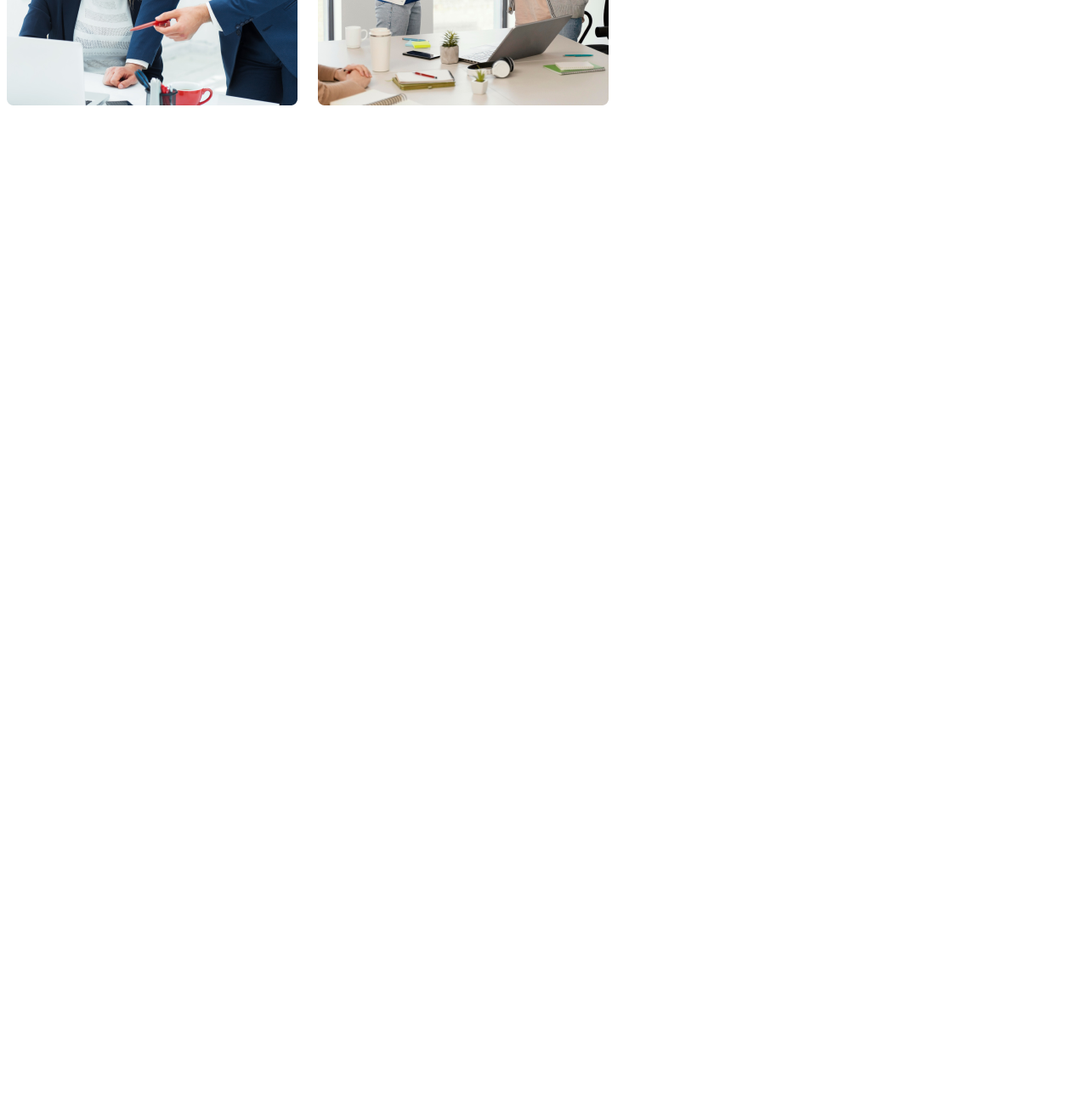
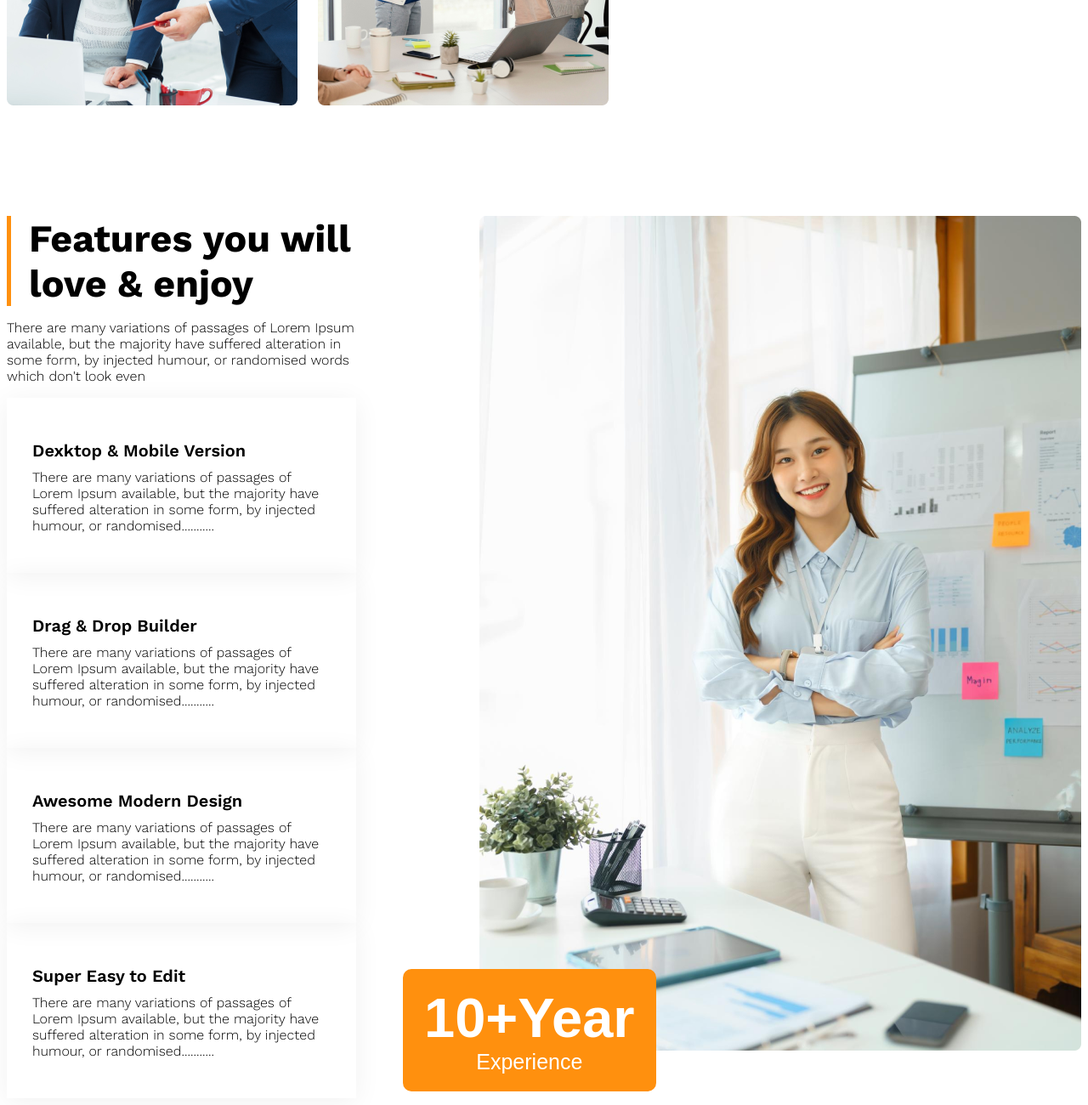
Before and after one commit to almamuntmn/g3-architects-website, a plain HTML site: page index.html in a window 1280 px wide. Shown: the part 1857-3157 px from the top of the page at 85% size. Before the commit the page ends 1989 px from the top, so only its background shows below. Drawn offline with nearby package versions, Linux system fonts and the light colour scheme.

Commit message:
features2

```diff
--- a/index.html
+++ b/index.html
@@ -40,9 +40,54 @@
                     <img src="images/team4.png" alt="">
                 </div>
                 <div class="features-info">
-            <h2 class="features-head"><span id="quick-list">Quick list</span><span class="of-our dark01"> of Our</span><br><span class="Feature"> Features</span></h2>
-            <p class="features-description">There are many variations of passages of Lorem Ipsum available, but the majority have suffered alteration in some form, by injected humour, or randomised words which don't look even</p>
+                    <h2 class="features-head"><span id="quick-list">Quick list</span><span class="of-our dark01"> of
+                            Our</span><br><span class="Feature"> Features</span></h2>
+                    <p class="features-description">There are many variations of passages of Lorem Ipsum available, but
+                        the majority have suffered alteration in some form, by injected humour, or randomised words
+                        which don't look even</p>
                     <button class="pbtn">Explore More</button>
+                </div>
+            </div>
+        </section>
+        <section>
+            <div class="features2 dflex">
+
+                <div class="features2-content">
+                    <div class="features2-head">
+                        <h3 class="features2-title">Features you will <br> love & enjoy</h3>
+                        <p class="features2-description">There are many variations of passages of Lorem Ipsum available,
+                            but
+                            the majority have suffered alteration in some form, by injected humour, or randomised words
+                            which don't look even</p>
+                    </div>
+                    <div class="content-info">
+                        <h3 class="content-info-title">Dexktop & Mobile Version</h3>
+                        <p class="content-info-description">There are many variations of passages of Lorem Ipsum
+                            available, but the majority have suffered alteration in some form, by injected humour, or
+                            randomised...........</p>
+                    </div>
+                    <div class="content-info">
+                        <h3 class="content-info-title">Drag & Drop Builder</h3>
+                        <p class="content-info-description">There are many variations of passages of Lorem Ipsum
+                            available, but the majority have suffered alteration in some form, by injected humour, or
+                            randomised...........</p>
+                    </div>
+                    <div class="content-info">
+                        <h3 class="content-info-title">Awesome Modern Design</h3>
+                        <p class="content-info-description">There are many variations of passages of Lorem Ipsum
+                            available, but the majority have suffered alteration in some form, by injected humour, or
+                            randomised...........</p>
+                    </div>
+                    <div class="content-info">
+                        <h3 class="content-info-title">Super Easy to Edit</h3>
+                        <p class="content-info-description">There are many variations of passages of Lorem Ipsum
+                            available, but the majority have suffered alteration in some form, by injected humour, or
+                            randomised...........</p>
+                    </div>
+                </div>
+                <div class="image-button">
+                    <img src="images/architect.png" alt="">
+                    <button class="pbtn exbtn"><span class="e10year">10+Year</span><br><span class="Experience">Experience</span></button>
                 </div>
             </div>
         </section>
--- a/style/style.css
+++ b/style/style.css
@@ -1,25 +1,28 @@
 @import url('https://fonts.googleapis.com/css2?family=Work+Sans:ital,wght@0,100..900;1,100..900&display=swap');
 
 
-.work-sans-font{
+.work-sans-font {
     font-family: "Work Sans", sans-serif;
     font-optical-sizing: auto;
     font-weight: 900;
     font-style: normal;
 }
+
 /* colors */
-.dark01{
+.dark01 {
     color: #131313;
 }
-.dark02{
+
+.dark02 {
     color: #424242;
 }
 
 /* shared style */
-.dflex{
+.dflex {
     display: flex;
 }
-.pbtn{
+
+.pbtn {
     padding: 20px 25px;
     background-color: #FF900E;
     font-size: 1.5rem;
@@ -28,104 +31,170 @@
     color: white;
     border-radius: 10px;
 }
-.description{
+
+.description {
     font-size: 1rem;
     font-weight: 300;
     margin-bottom: 2rem;
 }
-.header{
+
+.header {
     background-color: rgba(255, 144, 14, 0.1);
 }
-.logo{
+
+.logo {
     font-size: 3rem;
 }
 
-.navs, .title-content{
+.navs,
+.title-content {
     max-width: 1440px;
     margin: 0 auto;
 }
 
-.navs{
+.navs {
     align-items: center;
     justify-content: space-between;
 }
 
-.nav-items{
+.nav-items {
     list-style: none;
 }
-.nav-item{
+
+.nav-item {
     text-decoration: none;
     margin-right: 25px;
     font-size: 18px;
     font-weight: 400;
 }
 
-.title{
+.title {
     font-size: 4rem;
     font-weight: 700;
     margin-bottom: 1.6rem;
 }
 
-.banner-info{
+.banner-info {
     max-width: 862px;
     text-align: center;
     margin: 0 auto;
     margin-bottom: 50px;
 }
 
-.banner-image{
+.banner-image {
     width: 100%;
 }
 
 /* features style */
 
-.features{
+.features {
     max-width: 1440px;
     margin: 0 auto;
     align-items: center;
     margin-top: 85px;
 }
-.features-images{
+
+.features-images {
     display: grid;
     grid-template-columns: repeat(2, 1fr);
     gap: 24px;
     max-width: 100%;
 }
-.features-info{
+
+.features-info {
     margin-left: 75px;
+    max-width: 537px;
 }
-.features-head{
+
+.features-head {
     font-size: 2.8rem;
     margin-bottom: 1.5rem;
 }
-#quick-list{
+
+#quick-list {
     font-weight: 500;
     color: #727272;
 }
-.Feature{
+
+.Feature {
     color: #FF900E;
 }
 
-.features-description{
+.features-description {
     font-size: 1rem;
     font-weight: 300;
     margin-bottom: 2rem;
 }
+
+/* features2 style */
+.features2 {
+    max-width: 1440px;
+    margin: 0 auto;
+    margin-top: 130px;
+}
+
+.features2-content {
+    max-width: 586px;
+    margin-right: 145px;
+}
+
+.features2-title {
+    font-size: 2.8rem;
+    font-weight: 700;
+    border-left: 5px solid #FF900E;
+    padding-left: 21px;
+    margin-top: 0px;
+    margin-bottom: 0px;
+}
+.features2-description{
+    font-size: 1rem;
+    font-weight: 300;
+}
+.content-info{
+    box-shadow: 0 4px 30px 0 rgba(0, 0, 0, 0.06);
+    padding: 30px;
+    gap: 20px;
+}
+.content-info-title{
+    font-size: 1.25rem;
+    font-weight: 600;
+    margin-bottom: 10px;
+}
+.content-info-description{
+    font-size: 1rem;
+    font-weight: 300;
+    margin-top: 0;
+}
+.e10year{
+    font-size: 65px;
+    font-weight: 700;
+}
+.Experience{
+    font-size: 25px;
+    font-weight: 500;
+}
+.exbtn{
+    margin-top: -100px;
+    margin-left: -90px;
+}
 @media screen and (max-width: 576px) {
-    .navs{
+    .navs {
         flex-direction: column;
     }
-    .logo{
+
+    .logo {
         margin-bottom: 20px;
     }
 
-    .features{
+    .features {
         flex-direction: column;
     }
-    .features-images{
+
+    .features-images {
         grid-template-columns: repeat(1, 1fr);
     }
-    .features-info{
+
+    .features-info {
         margin-left: 20px;
         margin-right: 20px;
     }
```
Lines whose indentation alone changed are shown as unchanged.
